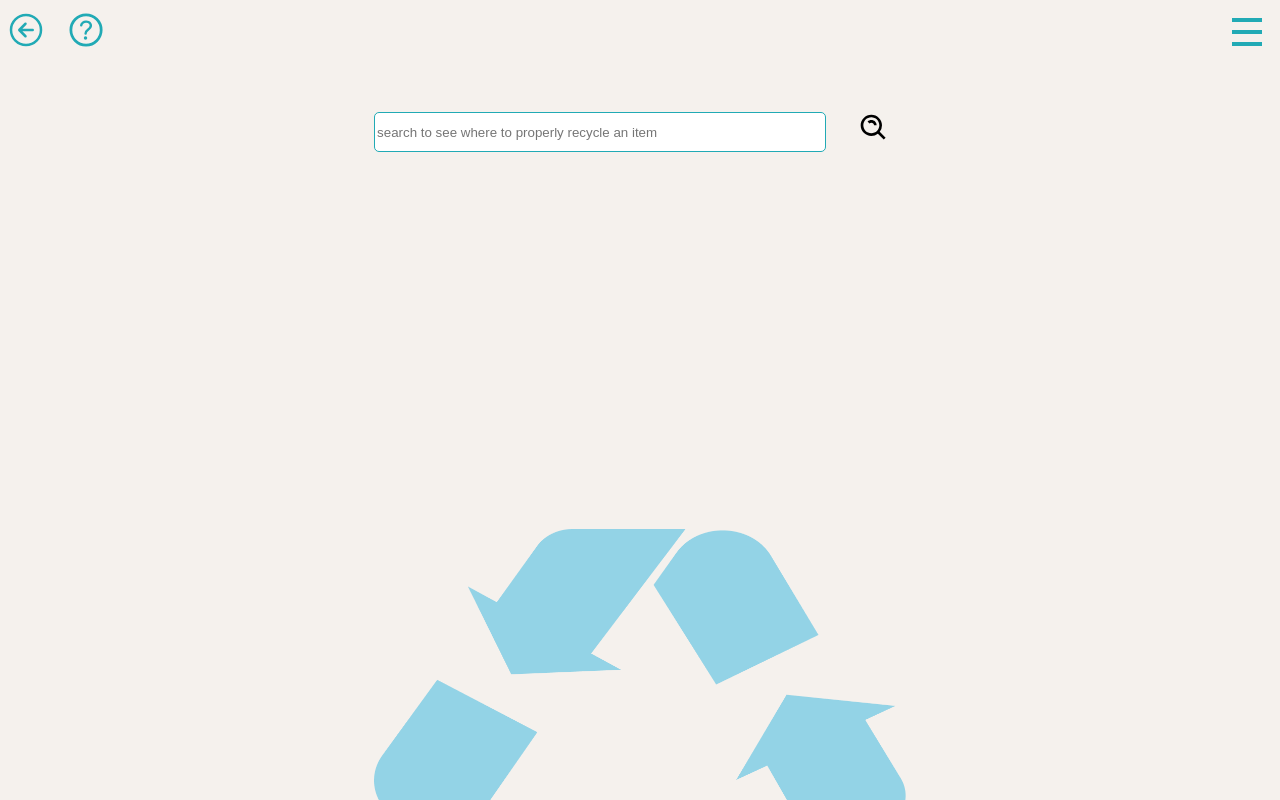
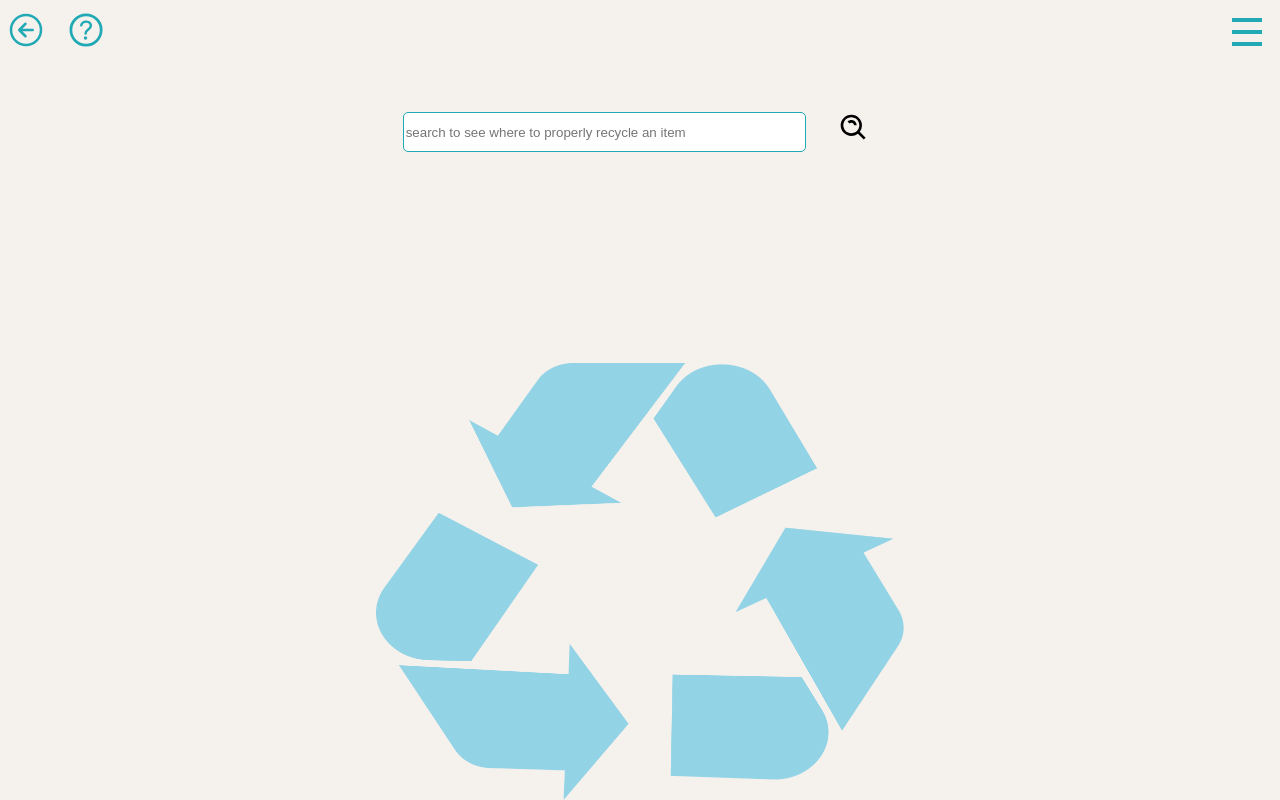
Before and after one commit to npm-i-abhay/final_EcoHow_repo, a Next.js app in the folder final-app/: page /searchResult in a window 1280 px wide. Built offline with nearby package versions, Linux system fonts and the light colour scheme.

Commit message:
BetaV3 Commit before deployment

```diff
--- a/final-app/pages/searchResult.js
+++ b/final-app/pages/searchResult.js
@@ -30,6 +30,8 @@ const CategoryContainer = styled.div`
             flex-direction:column;
             justify-content:space-between;
             align-items:center;
+            height:65%;
+            // border:1px solid red;
         }
 
         .searchBar{
@@ -56,8 +58,8 @@ const CategoryContainer = styled.div`
         .searchImage
         {
             // border:2px solid blue;
-            height:90%;
-            width:90%;
+            height:140%;
+            width:140%;
         }
 
         .dynamicCont
@@ -72,6 +74,15 @@ const CategoryContainer = styled.div`
 
             .smallHead
             {
+                text-align:center;
+                font-family: 'Montserrat', sans-serif;
+                font-size:1.5em;
+                color:${props=> props.colText};
+            }
+            .bigHead
+            {
+                font-family: 'Montserrat', sans-serif;
+                font-size:3.3em;
                 text-align:center;
             }
         }
@@ -122,9 +133,12 @@ width:70%;
 justify-content:flex-start;
 text-align:center;
 margin-bottom:2em;
+font-family: 'Montserrat', sans-serif;
+font-size:1.5em;
+`;
 
 
-`;
+
 
 
 
@@ -135,7 +149,7 @@ export default function SearchResults ({
     hintChain4 = "search for an item to see which bin to properly dispose of it.",
     newLabel="Next",
     onClick = () =>{},
-    dummyText = "sssdd"
+    textCol = "black"
 })
 
 
@@ -153,6 +167,14 @@ export default function SearchResults ({
        references = MenuReferences2
    }
 
+   if(imgSource == "../../transparent-greenbin.gif")
+    {
+        textCol = "#5EBA92"
+    }
+   if(imgSource == "../../transparent-bluebins.gif")
+    {
+        textCol = "#376293"
+    }
 
 
    if (process.browser)
@@ -185,7 +207,9 @@ export default function SearchResults ({
 
 
 
-    return   <CategoryContainer className = {styles.scroller}>
+    return   <CategoryContainer
+                className = {styles.scroller}
+                colText = {textCol}>
         <div className="CatContainer">
 
 
@@ -227,8 +251,10 @@ export default function SearchResults ({
             </div>
             }
 
-            {moveHam&&        <div className = "dynamicCont">
+            {moveHam&&
 
+
+            <div className = "dynamicCont">
                 <div className = "headings">
                     <h1 className="bigHead"> {bigText} </h1>
                     <h3 className="smallHead"> {smallText} </h3>
@@ -245,7 +271,7 @@ export default function SearchResults ({
                     {resultText}
                 </TextCont>
 
-        </div>
+            </div>
 
             }
             </div>
```
Also changed, not shown: final-app/public/Logo.png.
